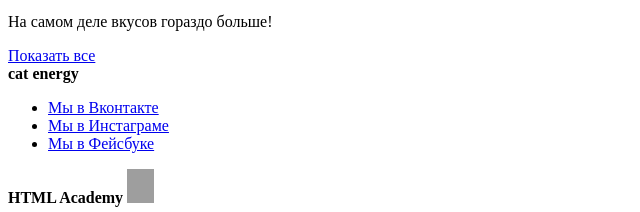
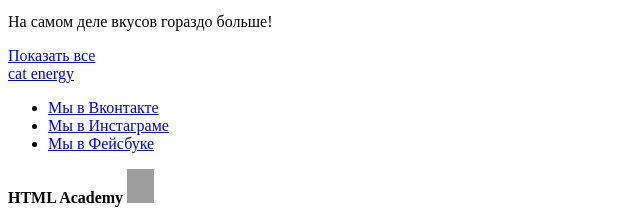
Before and after one commit to XpeNova/1394933-cat-energy-20, a website: page source/catalog.html in a window 1280 px wide. Shown: the part 2414-2626 px from the top of the page, 0-640 px from the left. Drawn offline with Linux system fonts and the light colour scheme; grey boxes are pictures that could not be loaded.

Commit message:
дополнительный класс для логотипа для его дальнейшей стилизации

```diff
--- a/source/catalog.html
+++ b/source/catalog.html
@@ -9,7 +9,7 @@
   <a href="index.html" class="page-header__logo">
     <img src="https://via.placeholder.com" width="33" height="38" alt="Логотип cat-energy">
   </a>
-  <a href="index.html" class="page-header__logo-text">cat energy</a>
+  <a href="index.html" class="page-header__logo-text logo-text">cat energy</a>
   <nav class="main-nav">
     <button class="main-nav__toggle" type="button">
       <span class="visually-hidden">Открыть меню</span>
@@ -157,7 +157,7 @@
 </main>
 <footer class="page-footer">
   <div class="page-footer__wrapper">
-    <b class="page-footer__title cat-energy--logo">cat energy</b>
+    <a href="#" class="page-footer__logo-text logo-text">cat energy</a>
     <div class="page-footer__social social">
       <ul class="social__list">
         <li class="social__item">
```
Also changed, not shown: source/form.html (+2 -2 lines), source/index.html (+2 -2 lines).
